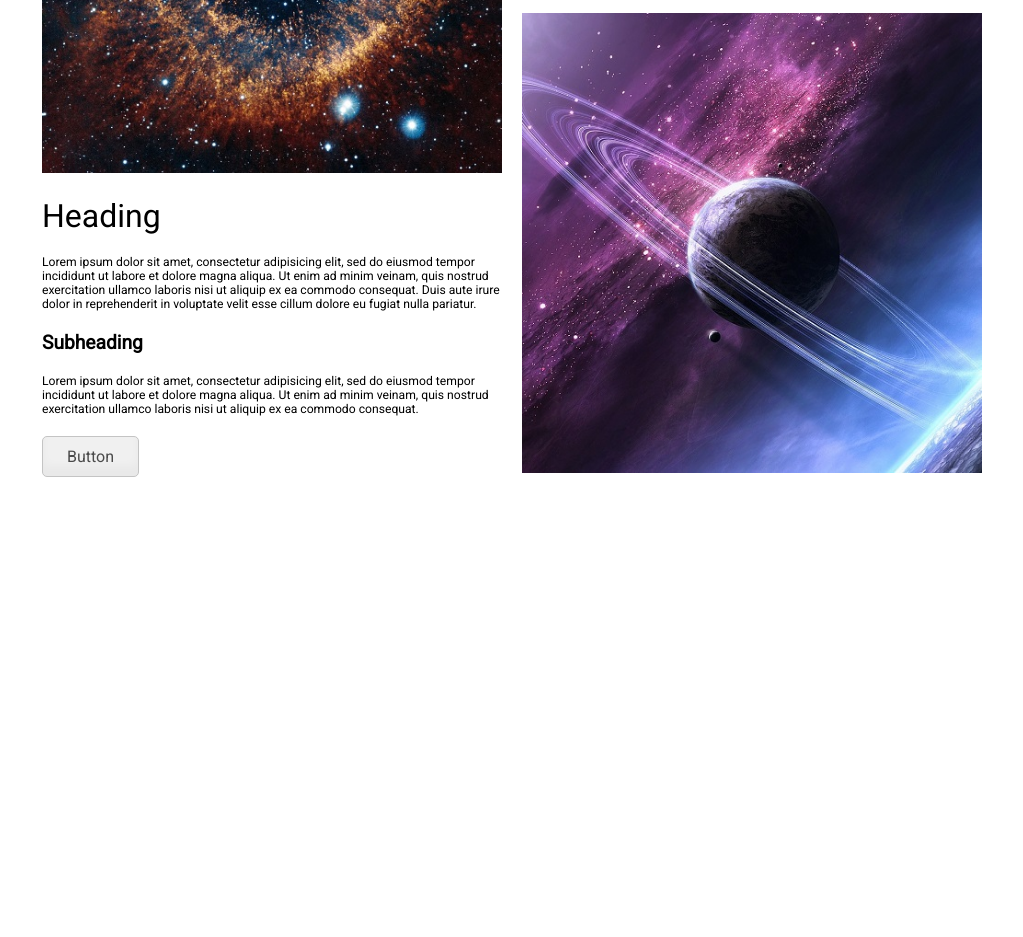
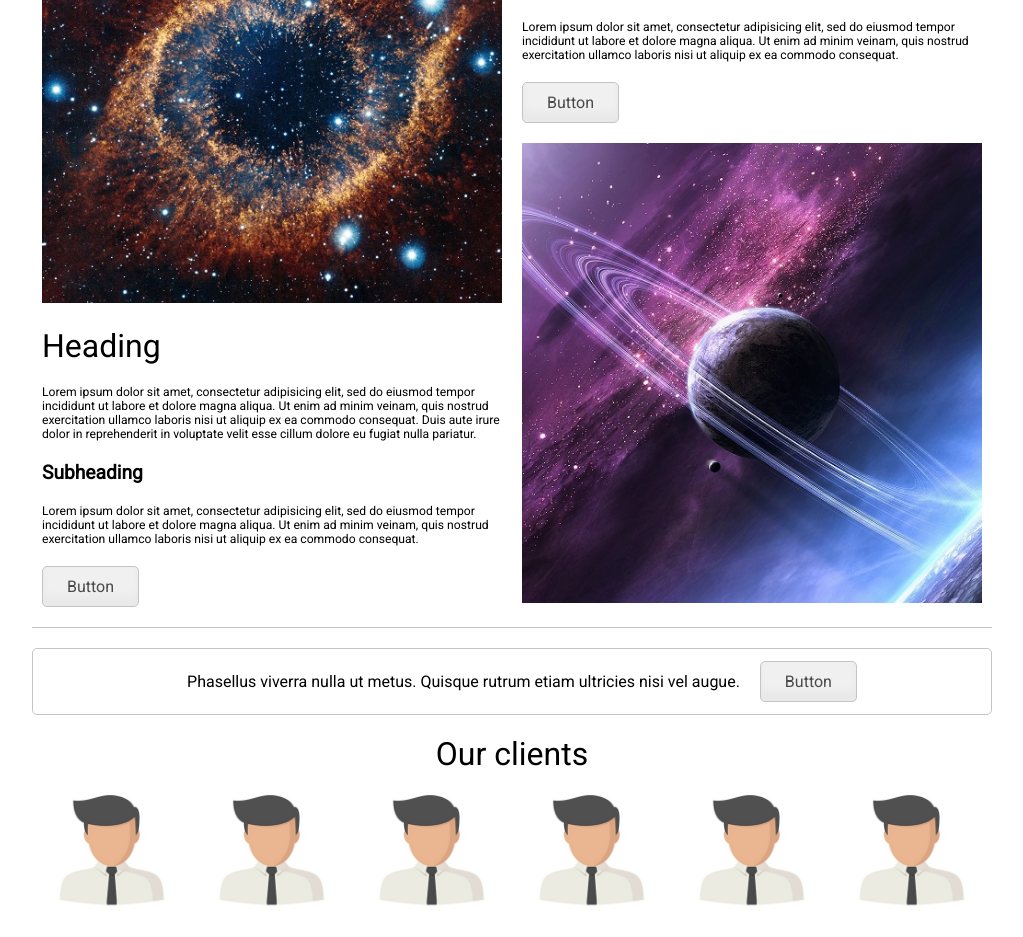
Before and after one commit to RomanLitsiiuk/Homework-24.03.18-, a website: page project-page.html in a window 1280 px wide. Shown: the part 991-1928 px from the top of the page, without its empty margins (128-1151 px from the left). Before the commit the page ends 1488 px from the top, so only its background shows below. Drawn offline with Linux system fonts and the light colour scheme.

Commit message:
Footer was added

```diff
--- a/project-page.html
+++ b/project-page.html
@@ -108,7 +108,33 @@
 				</div>
 			</section>
 		</main>
-		<footer></footer>
+		<footer class="main-footer footer">
+			<div class="footer-topSection">
+				<h4 class="footer-topSection--p">Phasellus viverra nulla ut metus. Quisque rutrum etiam ultricies nisi vel augue.</h4>
+				<a class="button" href="#">Button</a>
+			</div>
+			<h2 class="footer-h2">Our clients</h2>
+			<div class="footer-clients">
+				<div class="footer-clients--icon">
+					<img src="src/images/man.jpg" alt="client">
+				</div>
+				<div class="footer-clients--icon">
+					<img src="src/images/man.jpg" alt="client">
+				</div>
+				<div class="footer-clients--icon">
+					<img src="src/images/man.jpg" alt="client">
+				</div>
+				<div class="footer-clients--icon">
+					<img src="src/images/man.jpg" alt="client">
+				</div>
+				<div class="footer-clients--icon">
+					<img src="src/images/man.jpg" alt="client">
+				</div>
+				<div class="footer-clients--icon">
+					<img src="src/images/man.jpg" alt="client">
+				</div>
+			</div>
+		</footer>
 	</div>
 </body>
 </html>
--- a/src/styles/card-section.less
+++ b/src/styles/card-section.less
@@ -2,6 +2,7 @@
 	.container;
 	display: flex;
 	flex-wrap: wrap;
+	padding: 20px 0 10px 0;
 	&-card {
 		flex: 1 0 calc(100% / 3);
 		display: flex;
--- /dev/null
+++ b/src/styles/footer.less
@@ -0,0 +1,32 @@
+.footer {
+	.container;
+	border-top: 1px solid @border-color;
+	&-topSection {
+		border: 1px solid @border-color;
+		border-radius: 5px;
+		margin: 20px 0;
+		padding: 12px;
+		display: flex;
+		align-items: center;
+		justify-content: center;
+		&--p {
+			padding: 0 20px;
+			font-weight: 500;
+		}
+	}
+	&-h2 {
+		font-size: 200%;
+		font-weight: 400;
+		text-align: center;
+	}
+	&-clients {
+		display: flex;
+		&--icon {
+			flex: 1 0 calc(100% / 6 - 20px);
+			padding: 10px;
+			img {
+				width: 100%;
+			}
+		}
+	}
+}
--- a/src/styles/main.less
+++ b/src/styles/main.less
@@ -13,6 +13,6 @@ body {
 	flex: 1 0 auto;
 }
 
-.footer {
+.main-footer {
 	flex: 0 0 auto;
 }
--- a/src/styles/styles.less
+++ b/src/styles/styles.less
@@ -8,3 +8,4 @@
 @import url(button);
 @import url(card-section);
 @import url(columns-section);
+@import url(footer);
--- a/src/styles/title-section.less
+++ b/src/styles/title-section.less
@@ -2,7 +2,7 @@
 	.container;
 	display: flex;
 	flex-direction: column;
-	height: 400px;
+	height: 500px;
 	justify-content: center;
 	align-items: center;
 	&-header1 {
```
Also changed, not shown: dist/css/styles.css, src/images/man.jpg (added).
